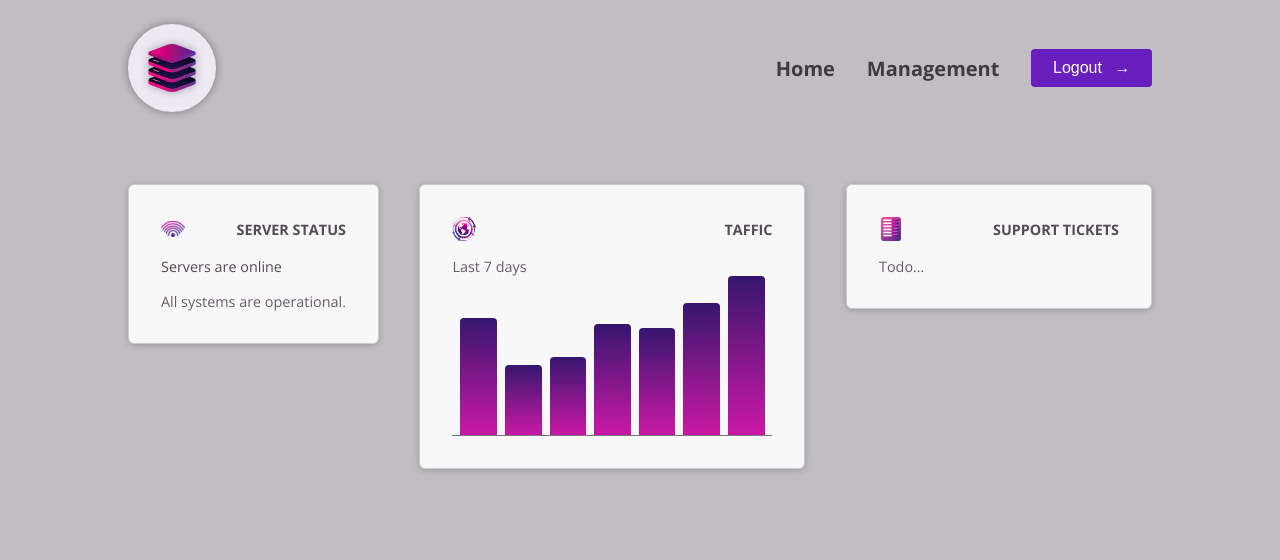
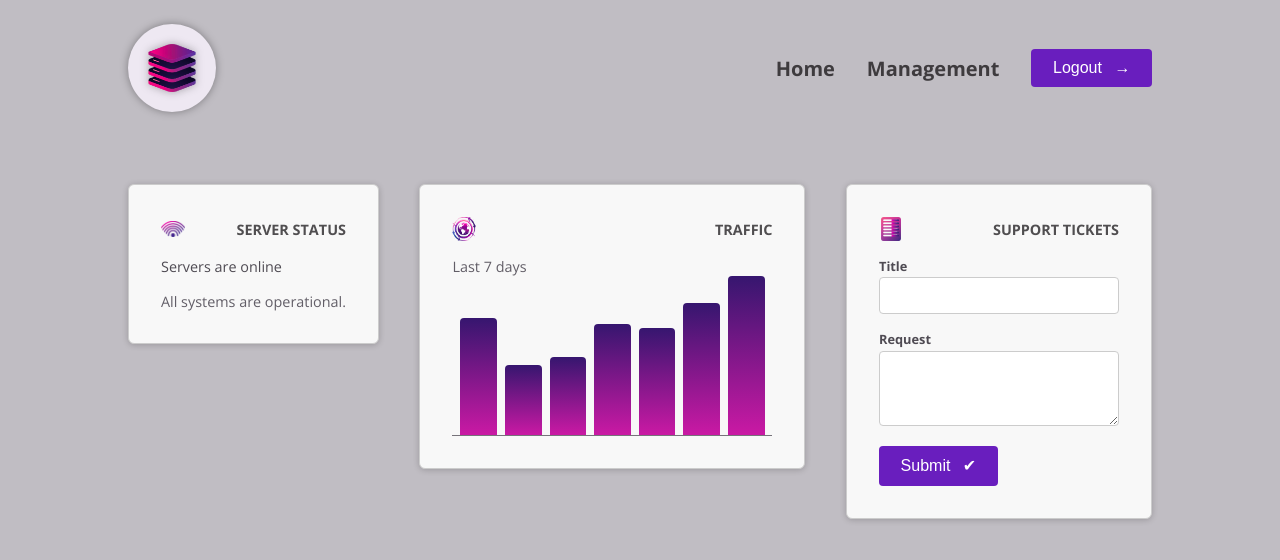
Before and after one commit to JainAnush/Components-Deep-Dive, an Angular app in the folder 01-starting-project/: page / in a window 1280 px wide. Shown: the top 560 px of the page. Built offline with nearby package versions, Linux system fonts and the light colour scheme.

Commit message:
[ADD] new ticket and ticket component [UPDATE] global styles

```diff
--- a/01-starting-project/src/app/app.component.html
+++ b/01-starting-project/src/app/app.component.html
@@ -10,7 +10,7 @@
 
     <app-dashboard-item
       [image]="{ src: 'globe.png', alt: 'A globe' }"
-      title="Taffic"
+      title="Traffic"
     >
       <app-traffic />
     </app-dashboard-item>
--- /dev/null
+++ b/01-starting-project/src/app/dashboard/tickets/new-ticket/new-ticket.component.html
@@ -0,0 +1,16 @@
+<form>
+  <p>
+    <label for="title">Title</label>
+    <input type="text" name="title" id="title" />
+  </p>
+  <p>
+    <label for="request">Request</label>
+    <textarea name="request" id="request" rows="3"></textarea>
+  </p>
+  <p>
+    <button>
+      <span> Submit </span>
+      <span class="icon"> ✔ </span>
+    </button>
+  </p>
+</form>
--- /dev/null
+++ b/01-starting-project/src/app/dashboard/tickets/ticket/ticket.component.html
@@ -0,0 +1 @@
+<p>ticket works!</p>
--- a/01-starting-project/src/app/dashboard/tickets/tickets.component.html
+++ b/01-starting-project/src/app/dashboard/tickets/tickets.component.html
@@ -1,3 +1,3 @@
-<div id="status">
-  <p>Todo...</p>
+<div id="new-ticket">
+  <app-new-ticket />
 </div>
--- a/01-starting-project/src/styles.css
+++ b/01-starting-project/src/styles.css
@@ -221,3 +221,60 @@
 button:hover .icon {
   transform: translateX(4px);
 }
+
+#tickets {
+  display: flex;
+  flex-direction: column;
+  gap: 1.5rem;
+}
+
+#tickets ul {
+  list-style: none;
+  margin: 0;
+  padding: 0;
+  width: 15rem;
+}
+
+#tickets li {
+  margin: 0.5rem 0;
+}
+
+#tickets p {
+  margin: 0;
+  color: #4f4b53;
+}
+
+#tickets h2 {
+  margin: 0;
+  font-size: 1.1rem;
+  color: #38343c;
+}
+
+#new-ticket {
+  width: 15rem;
+}
+
+@media (min-width: 768px) {
+  #tickets {
+    flex-direction: row;
+  }
+}
+
+#new-ticket label {
+  display: block;
+  font-size: 0.8rem;
+  font-weight: bold;
+  margin-bottom: 0.15rem;
+  color: #4f4b53;
+}
+
+#new-ticket input,
+#new-ticket textarea {
+  width: 100%;
+  padding: 0.5rem;
+  border: 1px solid #ccc;
+  border-radius: 4px;
+  font: inherit;
+  font-size: 0.9rem;
+  color: #4f4b53;
+}
```
Also changed, not shown: 01-starting-project/src/app/dashboard/tickets/new-ticket/new-ticket.component.ts (added, +12 -0 lines), 01-starting-project/src/app/dashboard/tickets/ticket/ticket.component.ts (added, +12 -0 lines), 01-starting-project/src/app/dashboard/tickets/tickets.component.ts (+4 -5 lines), 01-starting-project/src/app/dashboard/tickets/new-ticket/new-ticket.component.css (added), 01-starting-project/src/app/dashboard/tickets/ticket/ticket.component.css (added).
